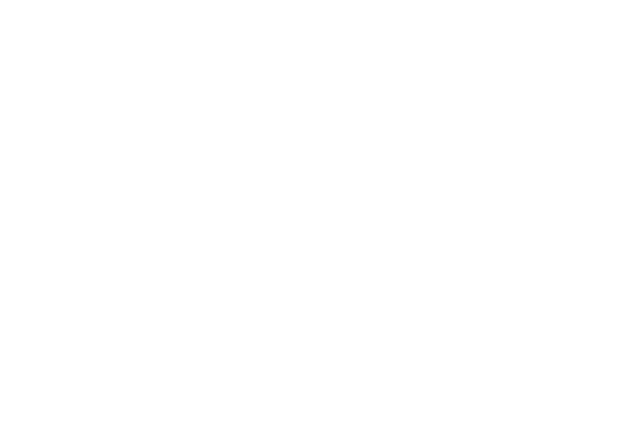
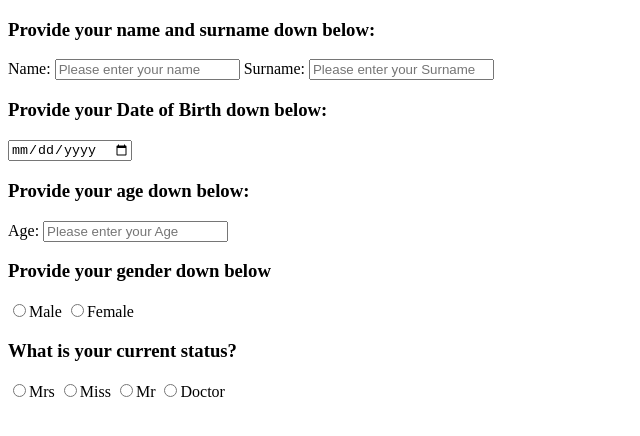
Before and after one commit to KeiraKistensamy/calculateSalary, a plain HTML site: page index.html in a window 1280 px wide. Shown: the whole page, without its empty margins (0-640 px from the left). Drawn offline with Linux system fonts and the light colour scheme.

Commit message:
Main-info

```diff
--- a/index.html
+++ b/index.html
@@ -7,7 +7,31 @@
     <title>CalculateSalary</title>
 </head>
 <body>
+    <form>
+        <h3>Provide your name and surname down below:</h3>
+        <label for="Username" class="name">Name:</label>
+        <input type="text" placeholder="Please enter your name">
+        <label for="Username" class="name">Surname:</label>
+        <input type="text" placeholder="Please enter your Surname">
 
+        <h3>Provide your Date of Birth down below:</h3>
+        <input type="date"/>
+
+        <h3>Provide your age down below:</h3>
+        <label for="Username">Age:</label>
+        <input type="text" placeholder="Please enter your Age">
+
+        <h3>Provide your gender down below</h3>
+            <label><input type = "radio" name = "male-female" value = "male">Male</label>
+            <label><input type = "radio" name = "male-female" value = "female">Female</label>
+
+        <h3>What is your current status?</h3>
+            <label><input class="status" type = "radio" name="Mrs-Miss-Mr-Doctor">Mrs</label>
+            <label><input class="status" type = "radio" name="Mrs-Miss-Mr-Doctor">Miss</label>
+            <label><input class="status" type = "radio" name="Mrs-Miss-Mr-Doctor">Mr</label>
+            <label><input class="status" type = "radio" name="Mrs-Miss-Mr-Doctor">Doctor</label>
+
+        </form>
 </body>
 <script src="script/code.js"></script>
 </html>
```
